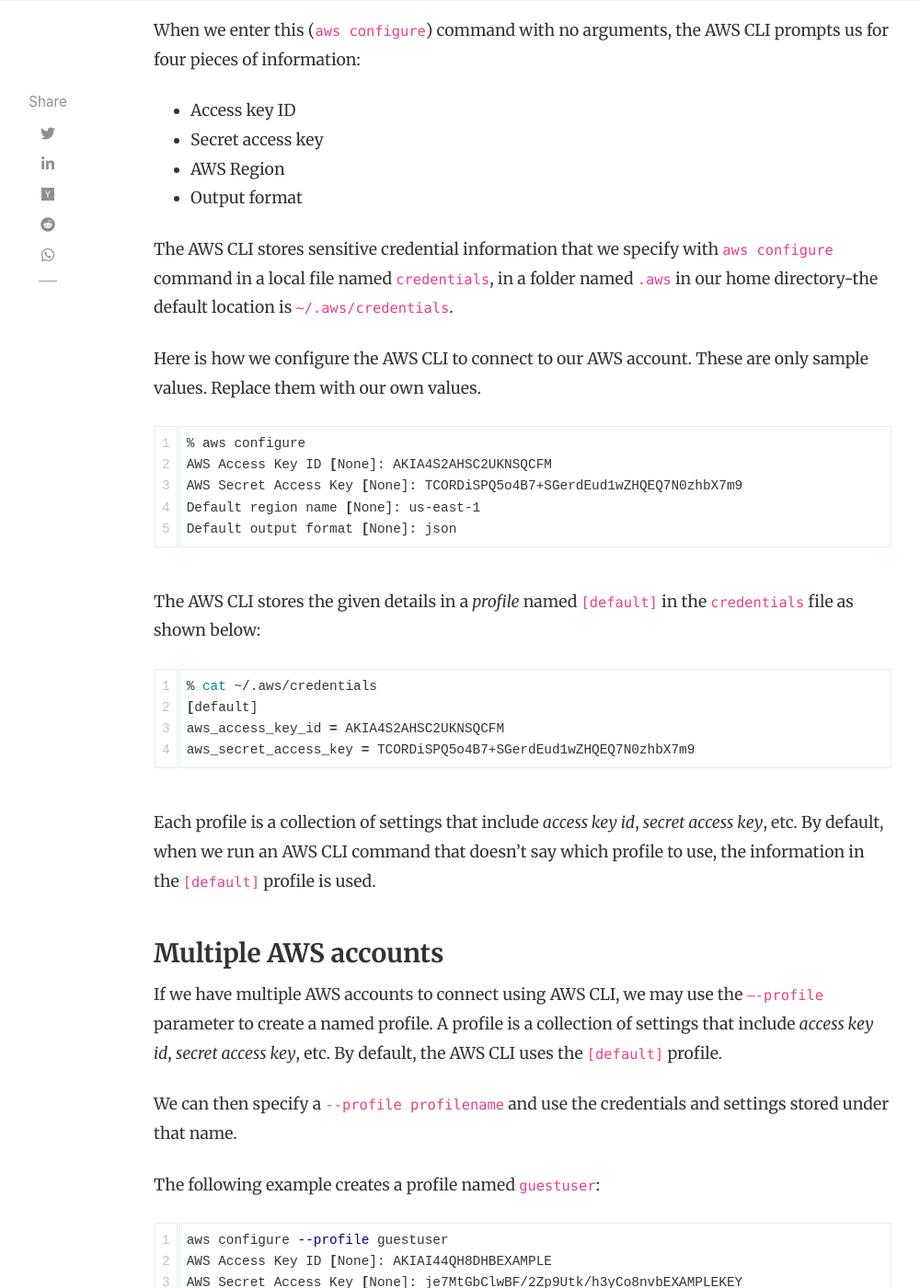
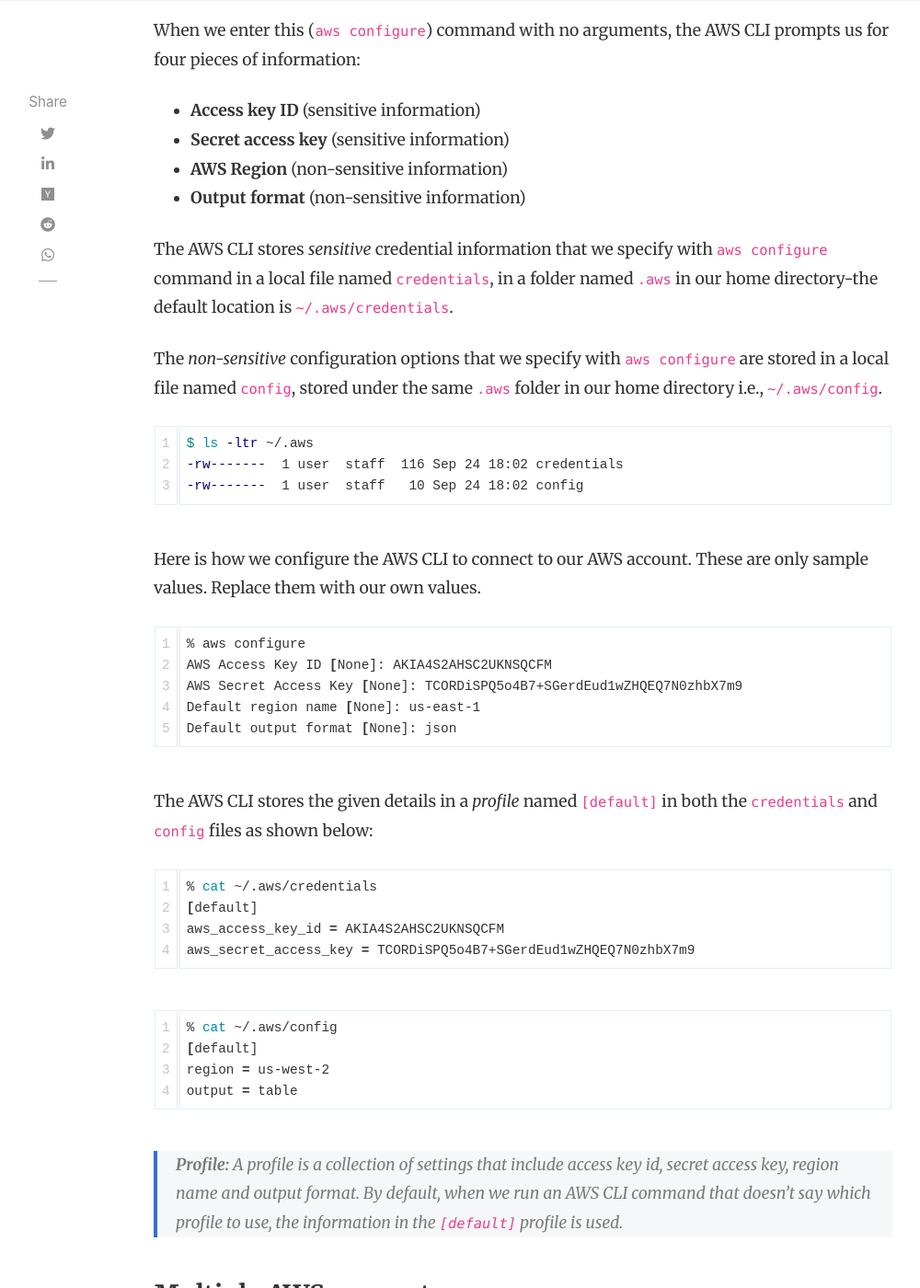
Before and after one commit to SenthilNayagan/senthilnayagan.github.io, a Jekyll site: the page built from _posts/cloud/aws/cli/2022-08-13-aws-cli.markdown, in a window 1280 px wide and 1400 px high, scrolled down 2247 px. Shown: the whole window at 92% size, without its empty margins (118-1118 px from the left). Built offline with Jekyll 4.4.1, drawn with Linux system fonts in a browser that asks for light colours; nearby versions of some CDN libraries; comment, search, counter and statistics services are not loaded; some of the changed text lies outside the part shown.

Commit message:
Contents updated

````diff
--- a/_posts/cloud/aws/cli/2022-08-13-aws-cli.markdown
+++ b/_posts/cloud/aws/cli/2022-08-13-aws-cli.markdown
@@ -12,9 +12,9 @@
 hidden: false
 ---
 
-# AWS Command Line Interface (AWS CLI)
+# AWS command line interface
 
-The AWS Command Line Interface (AWS CLI) is an open-source tool that allows us to interact with AWS services (S3, EC2, etc.) using commands in our command-line shell. It's an interface between users and AWS services. The AWS CLI lets us start running commands that do the same things as the browser-based AWS Management Console from the command prompt in our terminal application with minimal configuration. The AWS CLI provides direct access to the public APIs of AWS services.
+The AWS command line interface (AWS CLI) is an open-source tool that allows us to interact with AWS services (S3, EC2, etc.) using commands in our command-line shell. It's an interface between users and AWS services. The AWS CLI lets us start running commands that do the same things as the browser-based *AWS Management Console* from the command prompt in our terminal application with minimal configuration. The AWS CLI provides direct access to the public APIs of AWS services.
 
 ## AWS CLI version 2
 
@@ -36,12 +36,20 @@
 
 When we enter this (`aws configure`) command with no arguments, the AWS CLI prompts us for four pieces of information:
 
-- Access key ID
-- Secret access key
-- AWS Region
-- Output format
+- **Access key ID** (sensitive information)
+- **Secret access key** (sensitive information)
+- **AWS Region** (non-sensitive information)
+- **Output format** (non-sensitive information)
 
-The AWS CLI stores sensitive credential information that we specify with `aws configure` command in a local file named `credentials`, in a folder named `.aws` in our home directory-the default location is `~/.aws/credentials`.
+The AWS CLI stores *sensitive* credential information that we specify with `aws configure` command in a local file named `credentials`, in a folder named `.aws` in our home directory-the default location is `~/.aws/credentials`.
+
+The *non-sensitive* configuration options that we specify with `aws configure` are stored in a local file named `config`, stored under the same `.aws` folder in our home directory i.e., `~/.aws/config`.
+
+```shell
+$ ls -ltr ~/.aws
+-rw-------  1 user  staff  116 Sep 24 18:02 credentials
+-rw-------  1 user  staff   10 Sep 24 18:02 config
+```
 
 Here is how we configure the AWS CLI to connect to our AWS account. These are only sample values. Replace them with our own values.
 
@@ -53,7 +61,7 @@
 Default output format [None]: json
 ```
 
-The AWS CLI stores the given details in a *profile* named `[default]` in the `credentials` file as shown below:
+The AWS CLI stores the given details in a *profile* named `[default]` in both the `credentials` and `config` files as shown below:
 
 ```shell
 % cat ~/.aws/credentials
@@ -62,14 +70,20 @@
 aws_secret_access_key = TCORDiSPQ5o4B7+SGerdEud1wZHQEQ7N0zhbX7m9
 ```
 
-Each profile is a collection of settings that include *access key id*, *secret access key*, etc. By default, when we run an AWS CLI command that doesn't say which profile to use, the information in the `[default]` profile is used.
+```shell
+% cat ~/.aws/config
+[default]
+region = us-west-2
+output = table
+```
 
+> **Profile:** A profile is a collection of settings that include access key id, secret access key, region name and output format. By default, when we run an AWS CLI command that doesn't say which profile to use, the information in the `[default]` profile is used.
 
 ### Multiple AWS accounts
 
-If we have multiple AWS accounts to connect using AWS CLI, we may use the `—-profile` parameter to create a named profile. A profile is a collection of settings that include *access key id*, *secret access key*, etc. By default, the AWS CLI uses the `[default]` profile.
+If we have multiple AWS accounts to connect using AWS CLI, we may use the `—-profile` parameter to create a named profile. We can specify a `--profile profilename` and use the credentials and settings stored under that name.
 
-We can then specify a `--profile profilename` and use the credentials and settings stored under that name.
+#### How to create a new named profile?
 
 The following example creates a profile named `guestuser`:
 
@@ -77,10 +91,55 @@
 aws configure --profile guestuser
 AWS Access Key ID [None]: AKIAI44QH8DHBEXAMPLE
 AWS Secret Access Key [None]: je7MtGbClwBF/2Zp9Utk/h3yCo8nvbEXAMPLEKEY
-Default region name [None]: us-east-1
-Default output format [None]: text
+Default region name [None]: us-west-2
+Default output format [None]: table
 ```
 
 ### How to update existing settings?
 
 To update these settings, run `aws configure` again (with or without the `--profile` parameter, depending on which profile we want to update) and enter new values as appropriate.
+
+```shell
+$ aws configure
+AWS Access Key ID [****]:
+AWS Secret Access Key [****]:
+Default region name [us-west-1]: us-west-2
+Default output format [None]:
+```
+
+### `list` flag
+
+The `list` flag will show us the current configuration data.
+
+```shell
+$ aws configure list [--profile profile-name]
+```
+
+#### Example
+
+```shell
+$ aws configure list
+      Name                    Value             Type    Location
+      ----                    -----             ----    --------
+   profile                <not set>             None    None
+access_key     ****************XIEM shared-credentials-file
+secret_key     ****************OqwS shared-credentials-file
+    region                us-east-1              env    ['AWS_REGION', 'AWS_DEFAULT_REGION']
+```
+
+### `get` flag
+
+The `get` flag gets a configuration value from both the credential and the config file, depending on what value we have given.
+
+```shell
+$ aws configure get varname [--profile profile-name]
+```
+
+#### Examples
+
+```shell
+$ aws configure get aws_access_key_id
+$ aws configure get default.aws_access_key_id
+$ aws configure get region
+$ aws configure get aws_secret_access_key --profile guestuser
+```
````
Also changed, not shown: _drafts/2022-08-13-aws-cli commands.markdown (added, +31 -0 lines).
